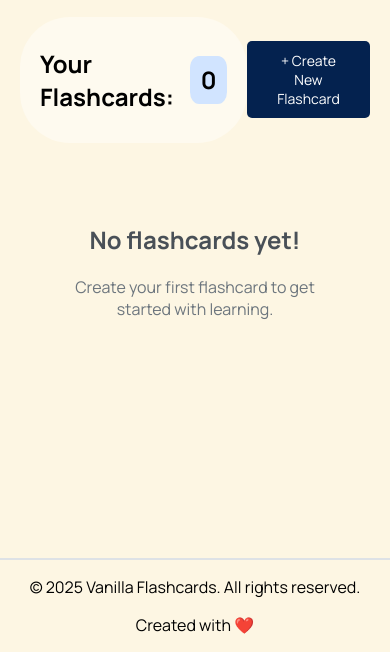
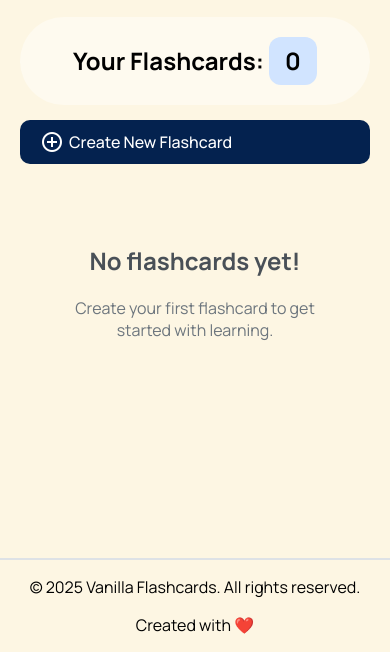
Before and after one commit to rickytang666/vanilla-flashcards, a plain HTML site: page index.html in a window 390 px wide. Shown: the part 192-844 px from the top of the page. Drawn offline with nearby package versions, Linux system fonts and the light colour scheme.

Commit message:
enhanced the UI and added responsive css

```diff
--- a/css/styles.css
+++ b/css/styles.css
@@ -29,7 +29,6 @@ body header .text {
     display: flex;
     justify-content: center;
     flex-direction: column;
-    align-items: center;
     padding: 15px 0;
 }
 
@@ -165,16 +164,42 @@ html, body {
     margin-bottom: 20px;
 }
 
+/* Mobile responsive design for flashcards header */
+@media (max-width: 768px) {
+    .flashcards-header {
+        flex-direction: column;
+        gap: 15px;
+        align-items: stretch;
+    }
+
+    .flashcards-header .header-data {
+        text-align: center;
+        justify-content: center;
+    }
+
+    .flashcards-header .header-buttons {
+        display: flex;
+        flex-direction: column;
+        gap: 10px;
+    }
+
+    .btn-practice, .btn-create {
+        width: 100%;
+        padding: 12px 20px;
+        font-size: 18px;
+    }
+}
+
 .flashcards-header .header-data {
     background-color: rgba(255, 255, 255, 0.4);
-    padding: 10px 20px;
+    padding: 0 20px;
     border-radius: 50px;
     display: flex;
     align-items: center;
 }
 
 .flashcards-header .header-data:hover {
-    background-color: rgba(255, 255, 255, 0.9);
+    background-color: rgba(253, 211, 231, 0.9);
     transition: all 0.3s ease;
 }
 
@@ -189,18 +214,37 @@ html, body {
     border-radius: 25%;
 }
 
-.btn-create {
-    background-color: rgb(4, 34, 79);
+.btn-practice, .btn-create {
+    background-color: #007bff;
     color: white;
     border: none;
     padding: 10px 20px;
-    border-radius: 5px;
+    border-radius: 10px;
     cursor: pointer;
-    font-size: 14px;
+    font-size: 16px;
+    font-weight: 500;
+    display: flex;
+    align-items: center;
+}
+
+.btn-practice i, .btn-create i {
+    margin-right: 5px;
+}
+
+.btn-practice {
+    background: #28a745;
+}
+
+.btn-practice:hover {
+    background: #28bd48;
+}
+
+.btn-create {
+    background-color: rgb(4, 34, 79);
 }
 
 .btn-create:hover {
-    background-color: rgb(6, 45, 105);
+    background-color: rgb(11, 75, 171);
 }
 
 .cards-grid {
@@ -246,10 +290,10 @@ html, body {
 .btn-edit, .btn-delete {
     padding: 5px;
     border: none;
-    border-radius: 5px;
+    border-radius: 10px;
     cursor: pointer;
     font-size: 14px;
-    font-weight: normal;
+    font-weight: 500;
     display: flex;
     align-items: center;
 }
@@ -502,17 +546,3 @@ html, body {
     display: flex;
     gap: 10px;
 }
-
-.btn-practice {
-    background: #28a745;
-    color: white;
-    border: none;
-    padding: 10px 20px;
-    border-radius: 5px;
-    cursor: pointer;
-    font-size: 14px;
-}
-
-.btn-practice:hover {
-    background: #218838;
-}
--- a/js/app.js
+++ b/js/app.js
@@ -118,8 +118,11 @@ class FlashcardApp {
                     <h2 class="number">${this.flashcards.length}</h2>
                 </div>
                 <div class="header-buttons">
-                    ${this.flashcards.length > 0 ? '<button class="btn-practice">🎯 Practice</button>' : ''}
-                    <button class="btn-create">+ Create New Flashcard</button>
+                    ${this.flashcards.length > 0 ? '<button class="btn-practice"><i class="material-symbols-outlined">play_circle</i> Practice</button>' : ''}
+                    <button class="btn-create">
+                        <i class="material-symbols-outlined">add_circle</i>
+                        Create New Flashcard
+                    </button>
                 </div>
             </div>
         `;
```
